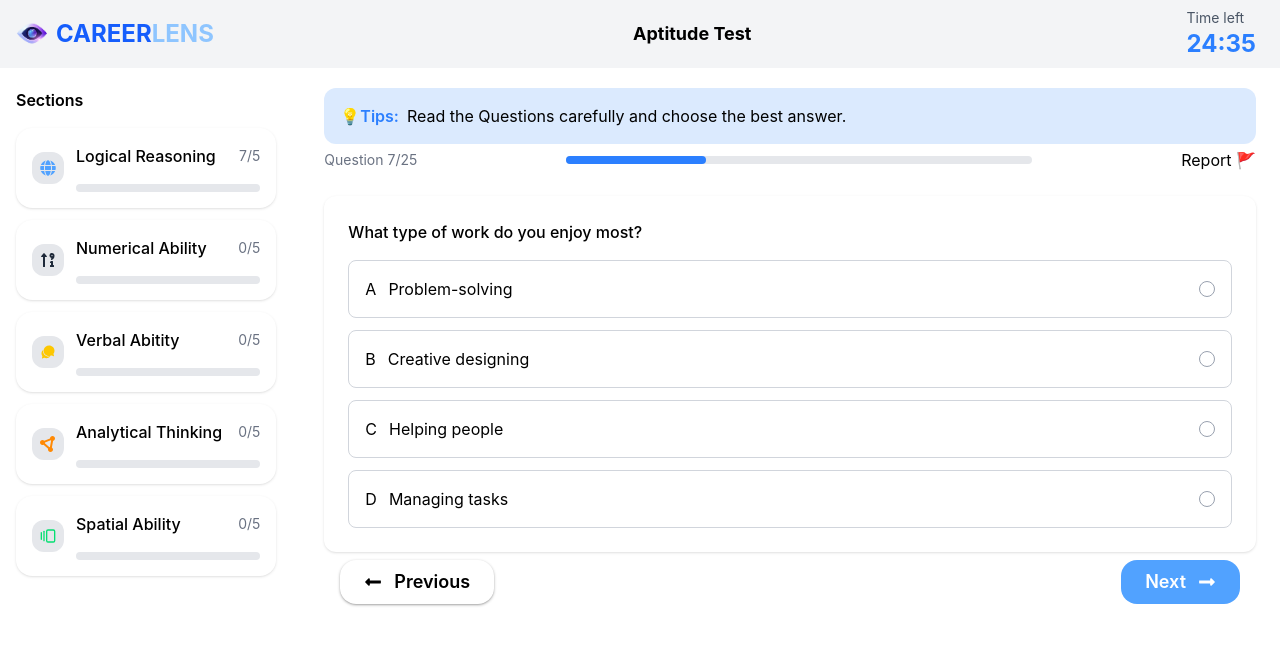
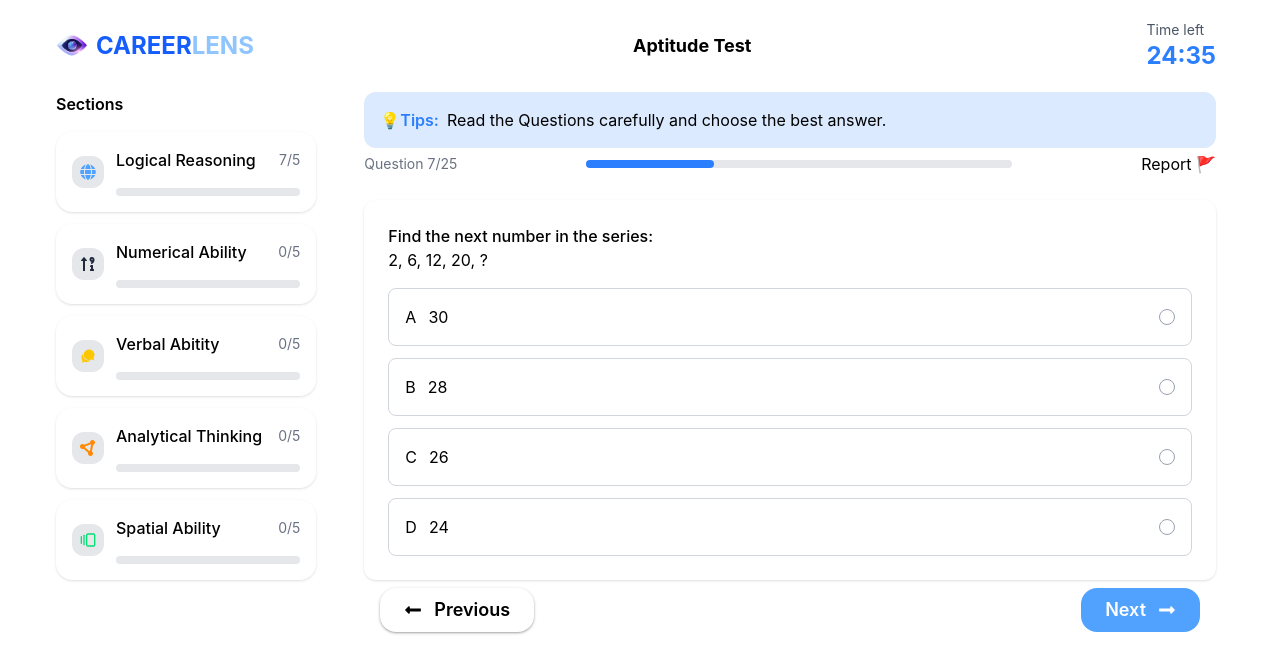
Before and after one commit to Shivamch0/CareerLens-AI, a React app in the folder Frontend/: page /aptitude/aptitudetest in a window 1280 px wide. Shown: the top 672 px of the page. Built offline with nearby package versions, Linux system fonts and the light colour scheme; the HTML template or start-up script is replaced by a standard one.

Commit message:
Fix : Navbar structure

```diff
--- a/Frontend/src/App.jsx
+++ b/Frontend/src/App.jsx
@@ -1,18 +1,25 @@
 // Hooks Import
 import { useTheme } from "./Provider/ThemeProvider";
-import { useLocation } from "react-router-dom";
+import { Routes, Route } from "react-router-dom";
 
 // Conponents Imports
-import Navbar from "./components/Navbar/Navbar";
-import FlowNavbar from "./components/Navbar/FlowNavbar";
+// Layout
+import MainLayout from "./layouts/MainLayout";
+import FlowLayout from "./layouts/FlowLayout";
+
+//Pages
 import Login from "./pages/Login";
 import SignUp from "./pages/SignUp";
 import Dashboard from "./pages/Dashboard";
 import Home from "./pages/Home";
+
+//Onboarding
 import Onboarding from "./pages/Onboarding/Onboarding";
 import Interests from "./pages/Onboarding/Interests";
 import Journey from "./pages/Onboarding/Journey";
 import FinalOnboarding from "./pages/Onboarding/FinalOnboarding";
+
+//Aptitude
 import Aptitude from "./pages/Aptitude/Aptitude";
 import AptitudeTest from "./pages/Aptitude/AptitudeTest";
 import Assessment from "./pages/Aptitude/Assessment";
@@ -22,27 +29,9 @@ import Progress from "./pages/Aptitude/Progress";
 import Response from "./pages/Aptitude/Response";
 
 // Other Imports
-import { Routes, Route } from "react-router-dom";
-
 
 function App() {
   const { isDark } = useTheme();
-  const location = useLocation();
-
-  const navRoutes = [
-    "/",
-    "/login",
-    "/signup",
-    "/dashboard",
-    "/onboarding",
-    "/onboarding-journey",
-    "/onboarding-interests",
-    "/onboarding-final",
-    "/aptitude",
-    "/aptitude/assessment",
-  ];
-
-  const showNavbar = navRoutes.includes(location.pathname)
 
   return (
     <div
@@ -74,23 +63,24 @@ h-[150px] sm:h-[220px] md:h-[260px] lg:h-[300px]
         ""
       )}
 
-      <section className={` ${ showNavbar ? "px-0 sm:px-6 md:px-10" : "p-0" }`}>
-        {/* NAVBAR */}
-        <div className="relative z-20">
-          {showNavbar ? <Navbar /> : <FlowNavbar test={location.pathname.includes("aptitudetest") ? "Aptitude Test" : "Interest Test"} />}
-        </div>
-
+        <section className="px-0 sm:px-6 md:px-10">
           {/*  PAGES */}
           <main className="relative z-20 mt-2 sm:mt-5">
             <Routes>
+              <Route element={<MainLayout />}>
                 <Route path="/" element={<Home />} />
                 <Route path="/login" element={<Login />} />
                 <Route path="/signup" element={<SignUp />} />
                 <Route path="/dashboard" element={<Dashboard />} />
+
                 <Route path="/onboarding" element={<Onboarding />} />
                 <Route path="/onboarding-journey" element={<Journey />} />
                 <Route path="/onboarding-interests" element={<Interests />} />
                 <Route path="/onboarding-final" element={<FinalOnboarding />} />
+              </Route>
+
+              <Route element={<FlowLayout />}>
+
 
                 <Route path="/aptitude" element={<Aptitude />}>
                   <Route index element={null} />
@@ -101,6 +91,7 @@ h-[150px] sm:h-[220px] md:h-[260px] lg:h-[300px]
                   <Route path="progress" element={<Progress />} />
                   <Route path="response" element={<Response />} />
                 </Route>
+              </Route>
             </Routes>
           </main>
         </section>
--- a/Frontend/src/components/Navbar/FlowNavbar.jsx
+++ b/Frontend/src/components/Navbar/FlowNavbar.jsx
@@ -3,7 +3,7 @@ import { useNavigate } from "react-router-dom";
 
 import logo from "../../assets/Logo.png";
 
-const FlowNavbar = ({test}) => {
+const FlowNavbar = ({test = ""}) => {
   const { isDark } = useTheme();
   const navigate = useNavigate();
 
@@ -12,7 +12,7 @@ const FlowNavbar = ({test}) => {
   }
 
   return (
-    <header className="bg-gray-100 p-2">
+    <header className="px-2">
        <nav className="flex items-center justify-between">
         <div
           className="flex items-center cursor-pointer"
@@ -26,10 +26,12 @@ const FlowNavbar = ({test}) => {
           <p>{test}</p>
         </div>
 
-        <div className=" items-center px-4">
-          <p className="text-sm text-gray-600">Time left</p>
-          <h3 className="font-bold text-2xl text-blue-500 ">24:35</h3>
-        </div>
+         {test && (
+          <div className="items-center px-4">
+            <p className="text-sm text-gray-600">Time left</p>
+            <h3 className="font-bold text-2xl text-blue-500">24:35</h3>
+          </div>
+        )}
       </nav>
     </header>
   )
--- a/Frontend/src/components/Navbar/Navbar.jsx
+++ b/Frontend/src/components/Navbar/Navbar.jsx
@@ -18,7 +18,7 @@ function Navbar() {
   };
 
   return (
-    <header className="  mt-4 p-2">
+    <header className=" p-2">
       <nav className="flex items-center justify-between">
         <div
           className="flex items-center cursor-pointer"
--- /dev/null
+++ b/Frontend/src/layouts/FlowLayout.jsx
@@ -0,0 +1,27 @@
+import { Outlet, useLocation } from "react-router-dom";
+import FlowNavbar from "../components/Navbar/FlowNavbar";
+
+const FlowLayout = () => {
+  const location = useLocation();
+
+  const path = location.pathname;
+
+  let testType = "";
+
+  if (path.includes("aptitudetest")) {
+    testType = "Aptitude Test";
+  } else if (path.includes("intereststest")) {
+    testType = "Interest Test";
+  }
+
+  return (
+    <>
+      <FlowNavbar test={testType} />
+      <main className="mt-5">
+        <Outlet />
+      </main>
+    </>
+  );
+};
+
+export default FlowLayout;
--- /dev/null
+++ b/Frontend/src/layouts/MainLayout.jsx
@@ -0,0 +1,15 @@
+import { Outlet } from "react-router-dom";
+import Navbar from "../components/Navbar/Navbar";
+
+const MainLayout = () => {
+  return (
+    <>
+      <Navbar />
+      <main className=" px-4 sm:px-6 md:px-10">
+        <Outlet />
+      </main>
+    </>
+  );
+};
+
+export default MainLayout;
--- a/Frontend/src/pages/Aptitude/AptitudeTest.jsx
+++ b/Frontend/src/pages/Aptitude/AptitudeTest.jsx
@@ -8,7 +8,7 @@ const AptitudeTest = () => {
   return (
     <section className="flex gap-10">
      <SideBar />
-     <Test type="Aptitude Test"/>
+     <Test type="aptitude"/>
     </section>
   )
 }
--- a/Frontend/src/pages/Aptitude/InterestTest.jsx
+++ b/Frontend/src/pages/Aptitude/InterestTest.jsx
@@ -5,7 +5,7 @@ const InterestTest = () => {
   return (
     <section className="flex gap-10">
      <SideBar />
-     <Test type="Interests Test"/>
+     <Test type="interest"/>
     </section>
   )
 }
```
Lines whose indentation alone changed are shown as unchanged.
